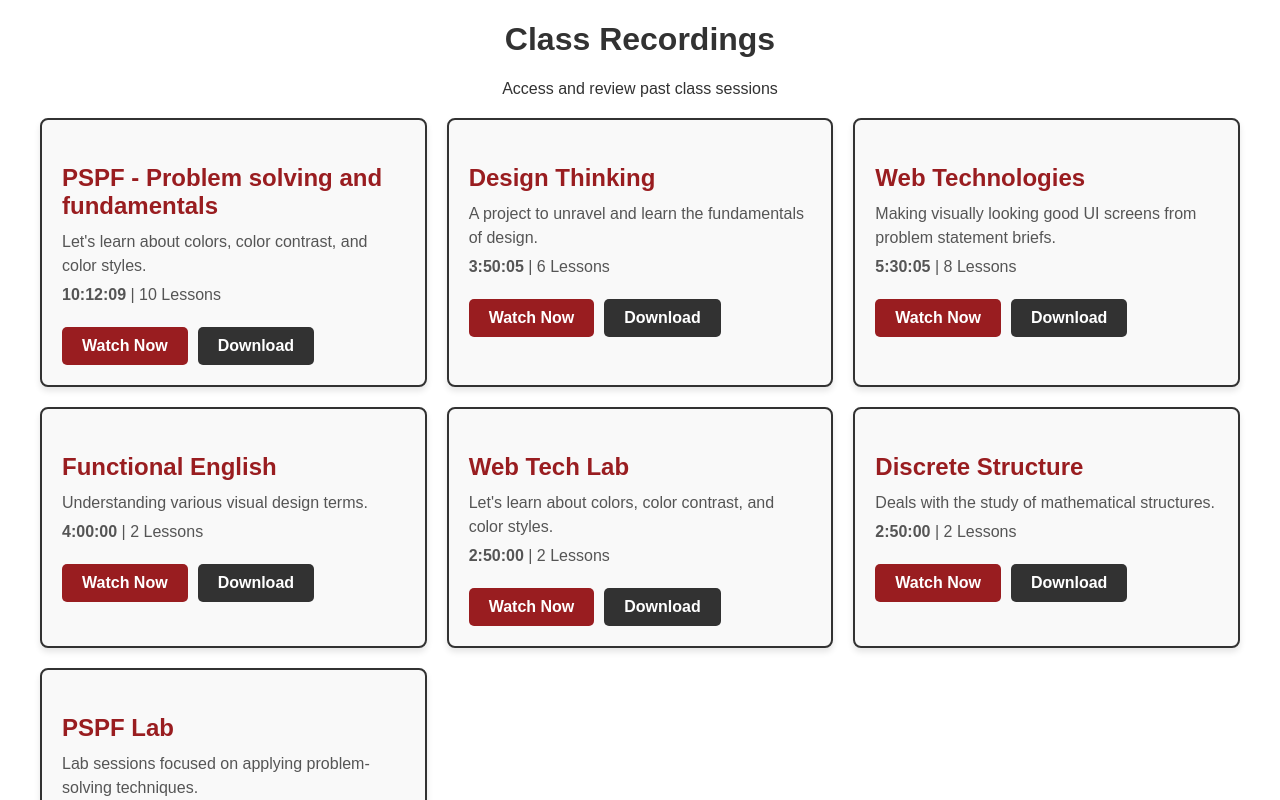
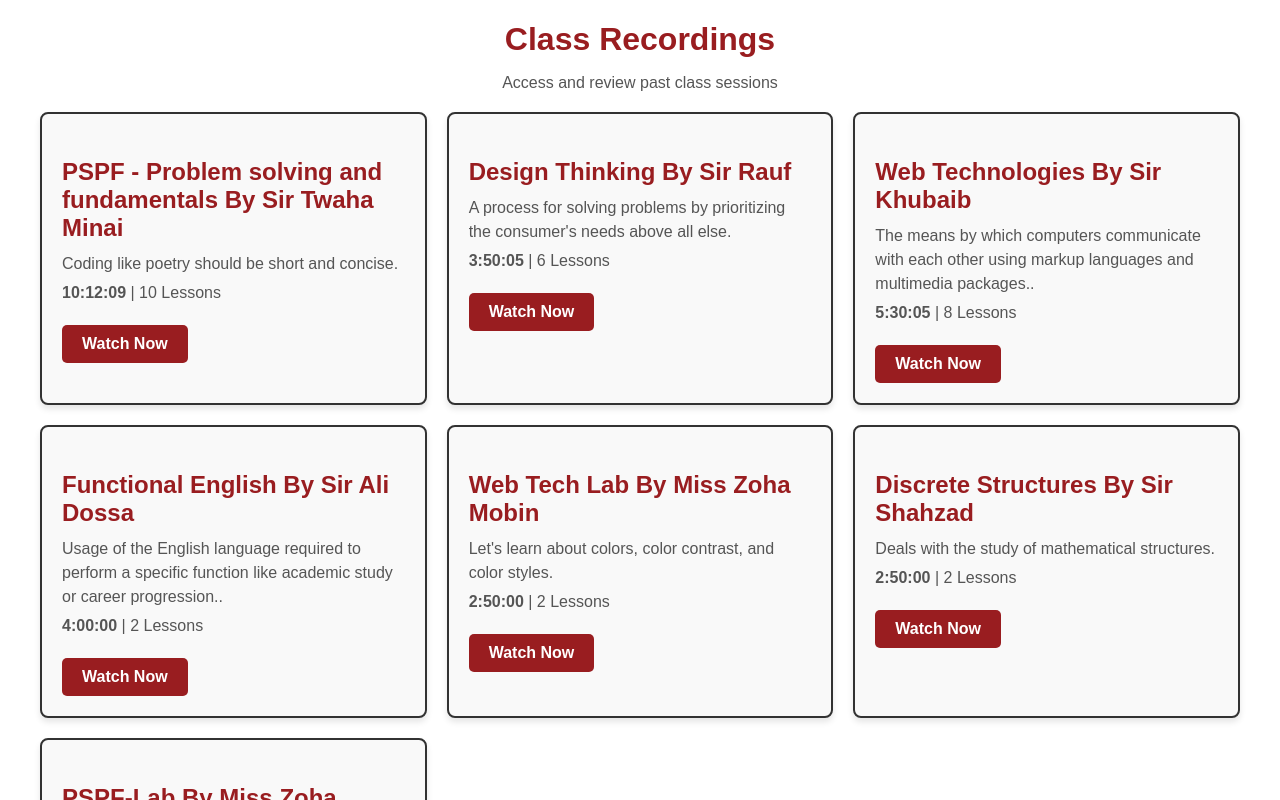
Before and after one commit to ZohaMobin/gutech-studentportal, a React (Create React App) app: page / in a window 1280 px wide. Shown: the top 800 px of the page. Built offline with nearby package versions, Linux system fonts and the light colour scheme.

Commit message:
Recordings student portal done

```diff
--- a/src/Components/Recordings/RecordingLinks.css
+++ b/src/Components/Recordings/RecordingLinks.css
@@ -1,5 +1,17 @@
 .recording-links-container {
     padding: 20px;
+    font-family: Arial, sans-serif;
+  }
+
+  h1 {
+    color: #991D20; /* Main heading color */
+    font-size: 2rem;
+    margin-bottom: 10px;
+  }
+
+  p {
+    color: #555555; /* General paragraph text color */
+    font-size: 1rem;
   }
 
   .recordings-list {
@@ -10,19 +22,22 @@
 
   .recording-link-card {
     border: 1px solid #323232; /* Dark border color */
-    border-radius: 5px;
+    border-radius: 8px;
     padding: 15px;
-    background-color: #f9f9f9;
+    background: linear-gradient(135deg, #f9f9f9, #ffffff); /* Subtle gradient background */
+    box-shadow: 0 4px 8px rgba(0, 0, 0, 0.1); /* Shadow for card depth */
+    transition: transform 0.2s ease, box-shadow 0.2s ease;
   }
 
-.recording-link-card h3 {
-    margin: 0 0 10px 0;
-    color: #991D20; /* Title color */
+  .recording-link-card:hover {
+    transform: translateY(-5px); /* Lift effect on hover */
+    box-shadow: 0 8px 16px rgba(0, 0, 0, 0.15); /* Enhanced shadow on hover */
   }
 
   .recording-link-card p {
     margin: 5px 0;
     color: #323232; /* Text color */
+    font-size: 0.9rem;
   }
 
   .recording-link-card strong {
@@ -37,8 +52,36 @@
     background-color: #991D20; /* Button background */
     text-decoration: none;
     border-radius: 5px;
+    font-weight: bold;
+    text-align: center;
+    transition: background-color 0.3s ease, transform 0.2s ease;
   }
 
   .watch-recording-button:hover {
     background-color: #323232; /* Button hover background */
+    transform: scale(1.005); /* Slight scaling effect on hover */
   }
+
+  .watch-recording-button:active {
+    background-color: #6b0000; /* Active button color */
+    transform: scale(0.98); /* Slight shrink effect when clicked */
+  }
+
+  @media screen and (max-width: 768px) {
+    .recording-link-card {
+      padding: 10px;
+    }
+
+    h1 {
+      font-size: 1.5rem;
+    }
+
+    p {
+      font-size: 0.9rem;
+    }
+
+    .watch-recording-button {
+      padding: 8px 16px;
+      font-size: 0.9rem;
+    }
+  }
--- a/src/Components/Recordings/Recordings.js
+++ b/src/Components/Recordings/Recordings.js
@@ -4,45 +4,45 @@ import "./Recordings.css";
 
 const recordingsData = [
   {
-    title: "PSPF - Problem solving and fundamentals",
+    title: "PSPF - Problem solving and fundamentals By Sir Twaha Minai",
     duration: "10:12:09",
     lessons: 10,
-    description: "Let's learn about colors, color contrast, and color styles.",
+    description: "Coding like poetry should be short and concise.",
     links: [
       { date: "2025-01-10", url: "https://www.loom.com/share/example1" },
       { date: "2025-01-11", url: "https://www.loom.com/share/example2" },
     ],
   },
   {
-    title: "Design Thinking",
+    title: "Design Thinking By Sir Rauf",
     duration: "3:50:05",
     lessons: 6,
-    description: "A project to unravel and learn the fundamentals of design.",
+    description: "A process for solving problems by prioritizing the consumer's needs above all else.",
     links: [
       { date: "2025-01-09", url: "https://www.loom.com/share/example3" },
     ],
   },
   {
-    title: "Web Technologies",
+    title: "Web Technologies By Sir Khubaib",
     duration: "5:30:05",
     lessons: 8,
-    description: "Making visually looking good UI screens from problem statement briefs.",
+    description: "The means by which computers communicate with each other using markup languages and multimedia packages..",
     links: [
       { date: "2025-01-08", url: "https://www.loom.com/share/example4" },
       { date: "2025-01-12", url: "https://www.loom.com/share/example5" },
     ],
   },
   {
-    title: "Functional English",
+    title: "Functional English By Sir Ali Dossa",
     duration: "4:00:00",
     lessons: 2,
-    description: "Understanding various visual design terms.",
+    description: "Usage of the English language required to perform a specific function like academic study or career progression..",
     links: [
       { date: "2025-01-07", url: "https://www.loom.com/share/example6" },
     ],
   },
   {
-    title: "Web Tech Lab",
+    title: "Web Tech Lab By Miss Zoha Mobin",
     duration: "2:50:00",
     lessons: 2,
     description: "Let's learn about colors, color contrast, and color styles.",
@@ -51,7 +51,7 @@ const recordingsData = [
     ],
   },
   {
-    title: "Discrete Structure",
+    title: "Discrete Structures By Sir Shahzad",
     duration: "2:50:00",
     lessons: 2,
     description: "Deals with the study of mathematical structures.",
@@ -61,7 +61,7 @@ const recordingsData = [
     ],
   },
   {
-    title: "PSPF Lab",
+    title: "PSPF-Lab By Miss Zoha Mobin",
     duration: "3:00:00",
     lessons: 4,
     description: "Lab sessions focused on applying problem-solving techniques.",
@@ -98,7 +98,7 @@ const RecordingsPage = () => {
               >
                 Watch Now
               </button>
-              <button className="download">Download</button>
+
             </div>
           </div>
         ))}
```
Lines whose indentation alone changed are shown as unchanged.
